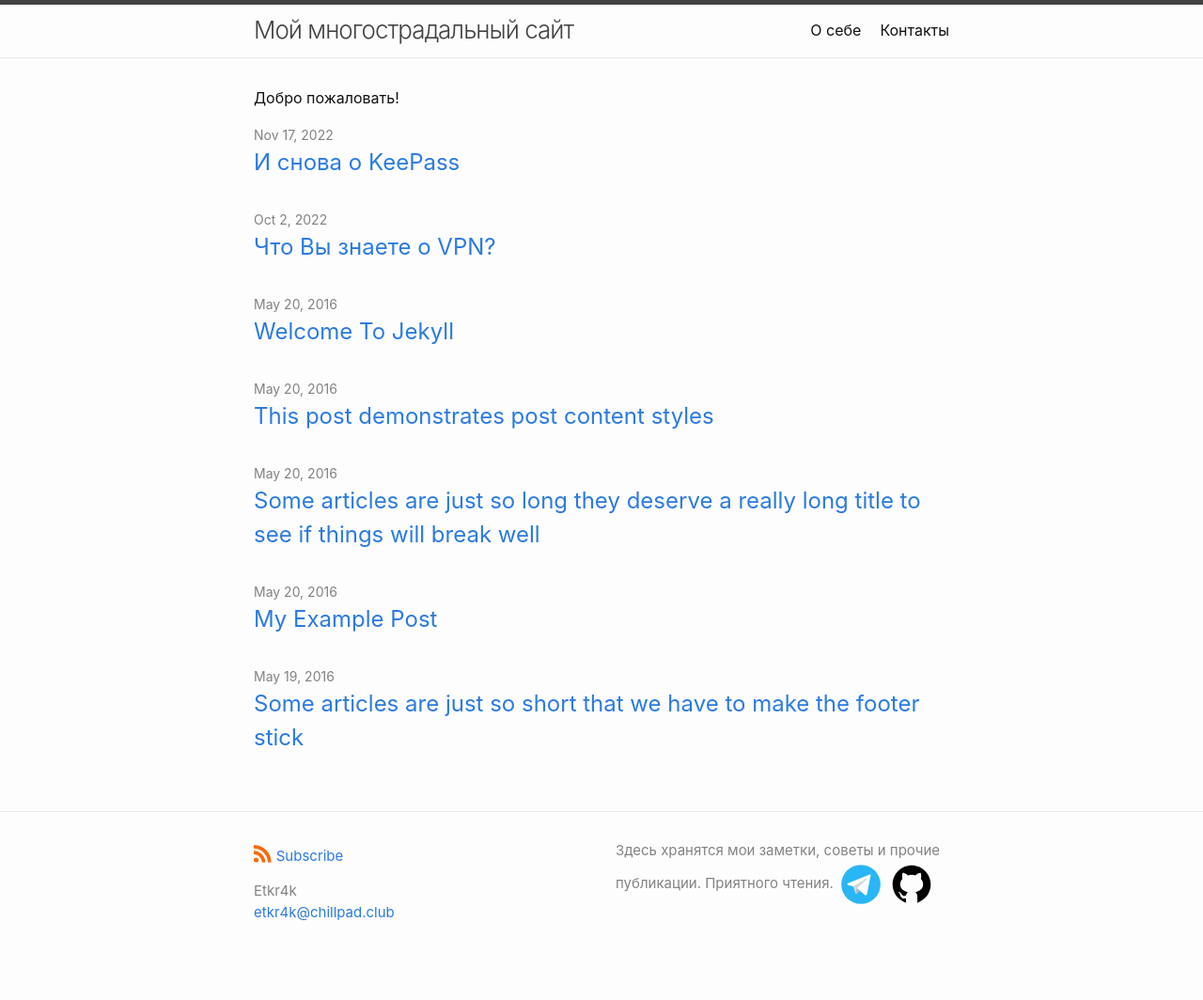
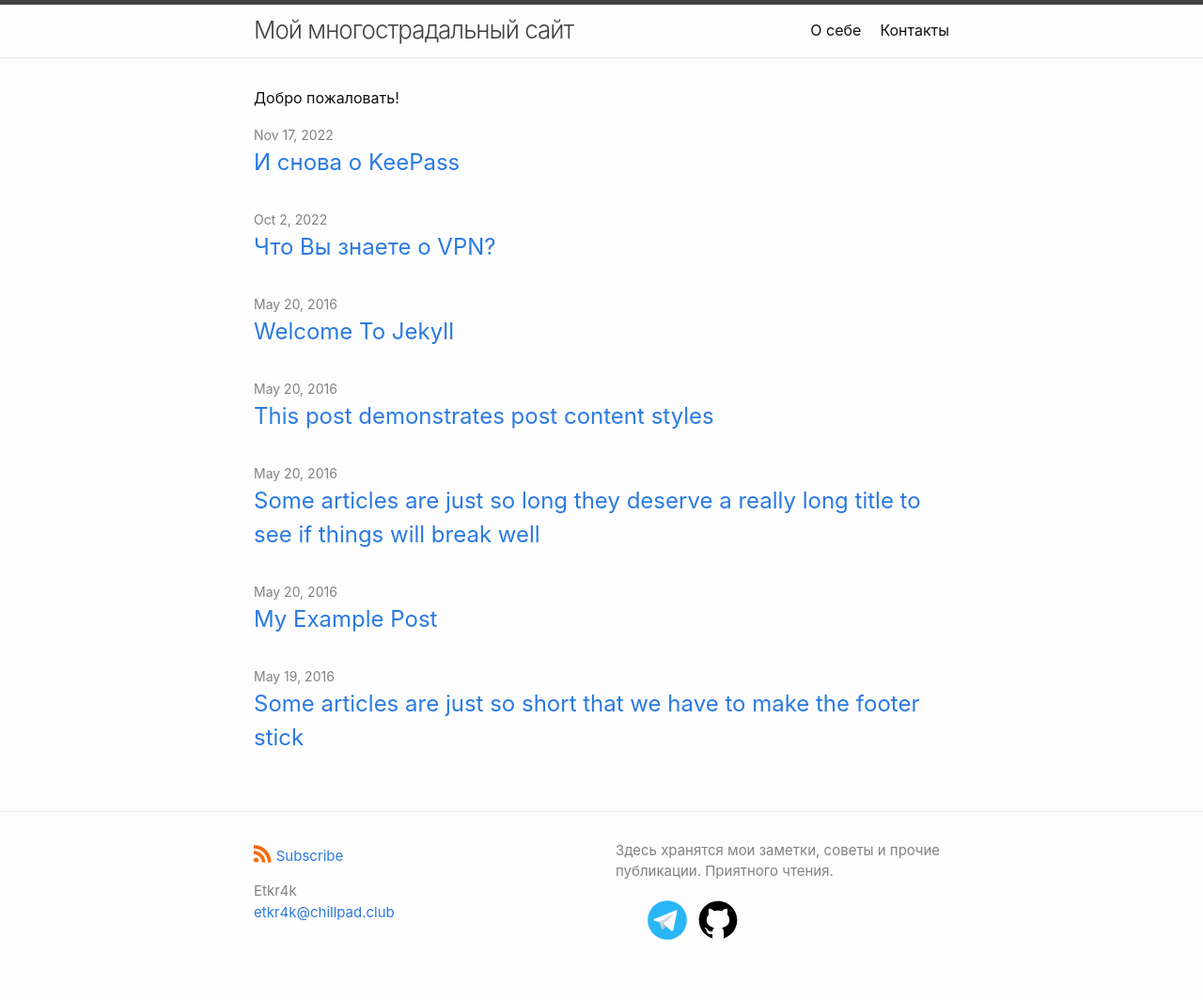
Before and after one commit to etkr4k/etkr4k.github.io, a Jekyll site: the page built from index.md, in a window 1280 px wide. Shown: the whole page at 94% size. Built offline with Jekyll 4.4.1, drawn with Linux system fonts in a browser that asks for light colours; before the commit the page ends 1042 px from its top, so only the background shows below that.

Commit message:
modified:   _includes/footer.html

```diff
--- a/_includes/footer.html
+++ b/_includes/footer.html
@@ -24,15 +24,18 @@
       {%- endif %}
       </div>
       <div class="footer-col">
-        <p>{{ site.description | escape }}
+        <p>{{ site.description | escape }}</p>
+        <ul>
           <a href="https://t.me/etkr4k">
-            <img src="https://etkr4k.github.io/assets/my-icon/telegram-96.svg" width="50" height="50" width="50">
-          </a>
-          <a href="https://github.com/etkr4k">
-            <img src="https://etkr4k.github.io/assets/my-icon/github-96.svg" width="50" height="50" width="50">
-          </a>
-        </p>
+          <img src="https://etkr4k.github.io/assets/my-icon/telegram-96.svg" width="50" height="50" width="50">
+        </a>
+        <a href="https://github.com/etkr4k">
+          <img src="https://etkr4k.github.io/assets/my-icon/github-96.svg" width="50" height="50" width="50">
+        </a>
+      </ul>
       </div>
+
+
     </div>
 
     <!---
```
